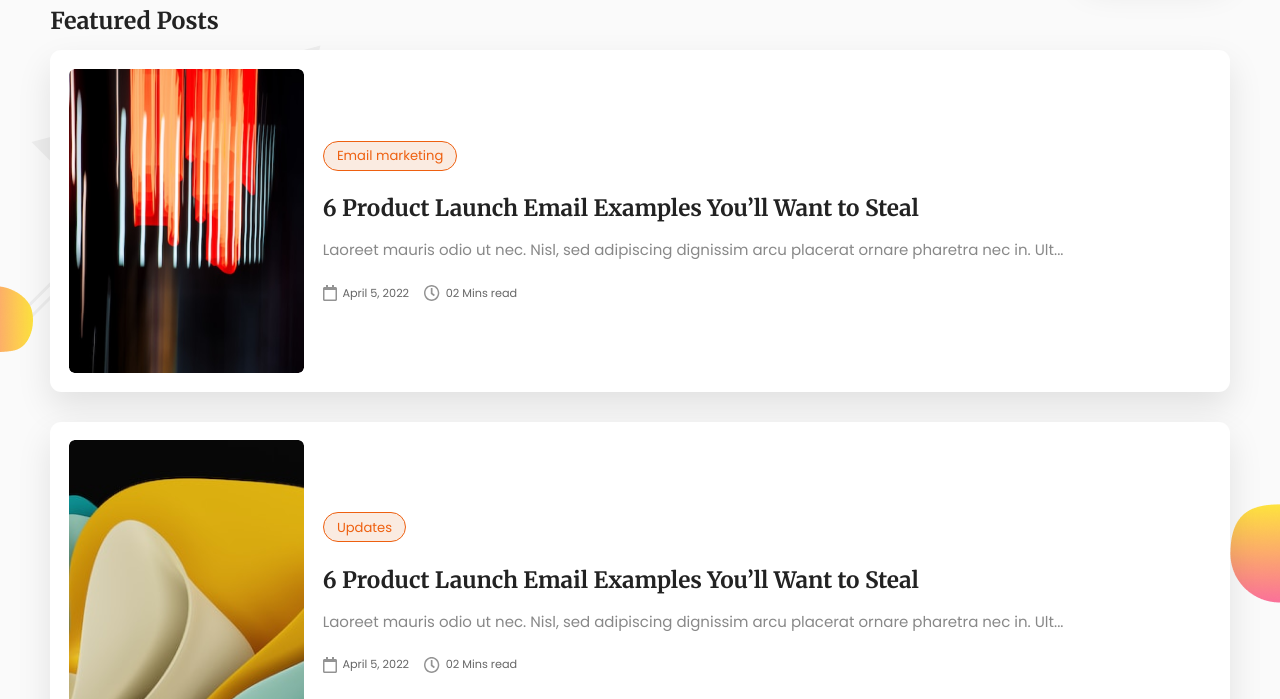
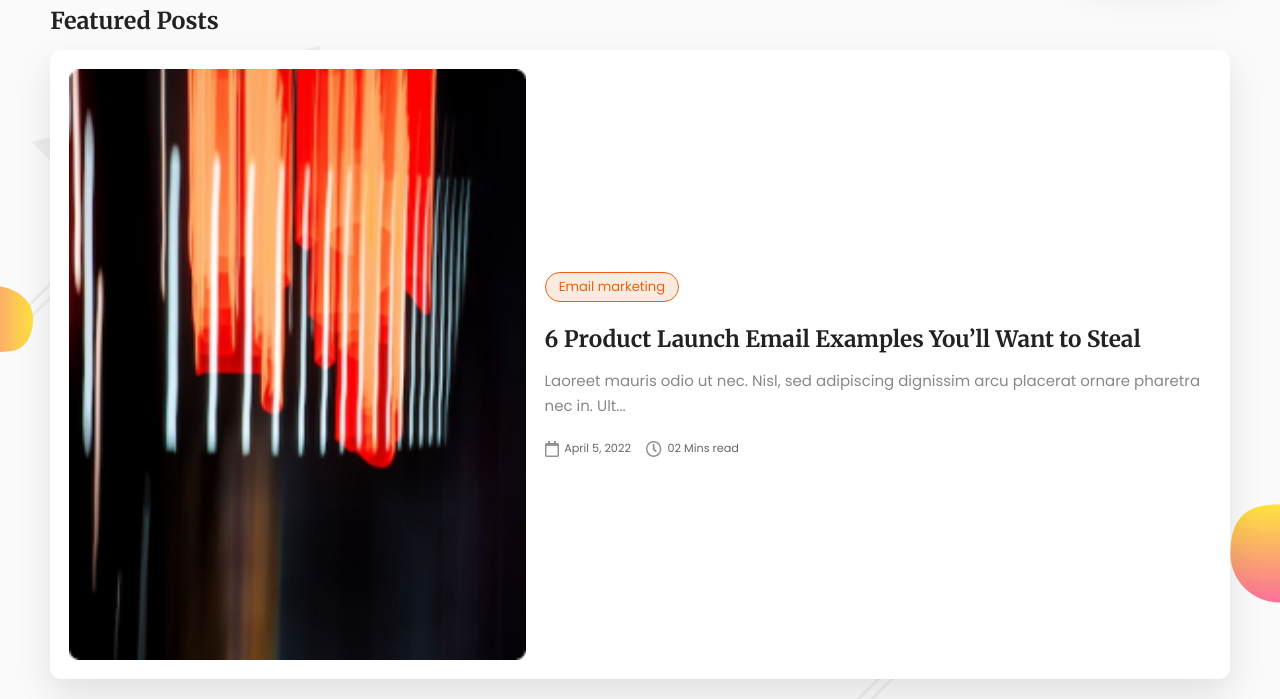
Before and after one commit to kecapstargaze/testing, an Astro site: page / in a window 1280 px wide. Shown: the part 101-800 px from the top of the page. Built offline with nearby package versions, Linux system fonts and the light colour scheme; Astro itself is replaced by a stand-in of ours; some packages are replaced by stand-ins of ours; what tailwind-bootstrap-grid would draw is missing.

Commit message:
src/styles/component edited

```diff
--- a/src/styles/components.scss
+++ b/src/styles/components.scss
@@ -446,7 +446,7 @@ select:invalid {
     @apply items-center lg:flex;
 
     &-img {
-      @apply max-h-[210px] w-full self-stretch rounded-md object-cover lg:max-h-full lg:max-w-[40%] xl:max-w-[235px];
+      @apply max-h-[210px] w-full self-stretch rounded-md object-cover lg:max-h-full lg:max-w-[40%] xl:w-[100%];
     }
 
     &-title {
```
